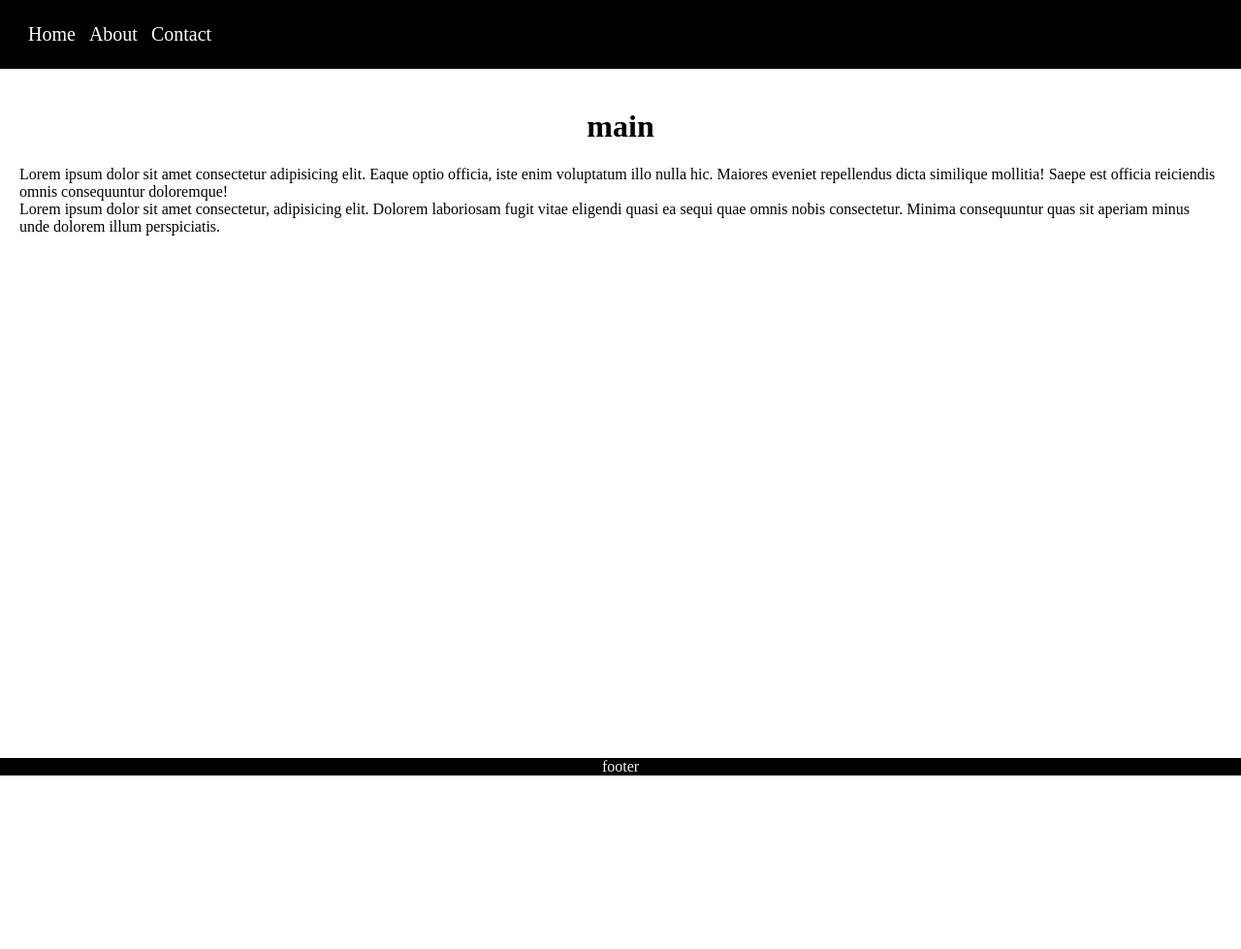
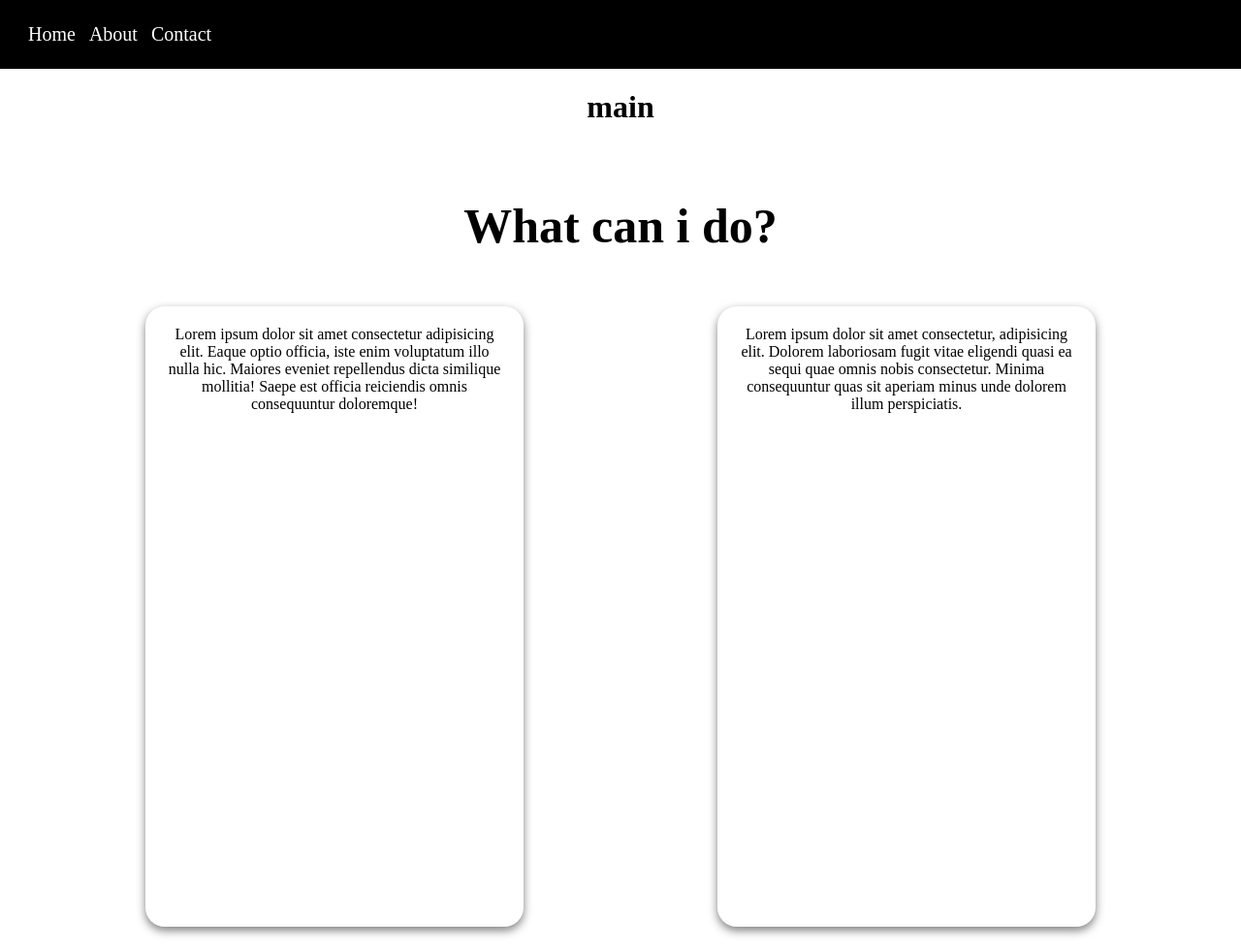
Before and after one commit to zaki0110/portofolio, a plain HTML site: page index.html in a window 1280 px wide. Shown: the top 979 px of the page at 97% size. Before the commit the page ends 800 px from the top, so only its background shows below. Drawn offline with Linux system fonts and the light colour scheme.

Commit message:
update fix content

```diff
--- a/index.html
+++ b/index.html
@@ -16,14 +16,14 @@
     </nav>
 
     <!-- <aside>aside</aside> -->
-    <main>
         <h1>main</h1>
         <div class="service_area">
-            <div class="service">Lorem ipsum dolor sit amet consectetur adipisicing elit. Eaque optio officia, iste enim voluptatum illo nulla hic. Maiores eveniet repellendus dicta similique mollitia! Saepe est officia reiciendis omnis consequuntur doloremque!</div>
-            <div class="service">Lorem ipsum dolor sit amet consectetur, adipisicing elit. Dolorem laboriosam fugit vitae eligendi quasi ea sequi quae omnis nobis consectetur. Minima consequuntur quas sit aperiam minus unde dolorem illum perspiciatis.</div>
-
+            <h1>What can i do?</h1>
+            <div class="service_list">
+                <div class="service">Lorem ipsum dolor sit amet consectetur adipisicing elit. Eaque optio officia, iste enim voluptatum illo nulla hic. Maiores eveniet repellendus dicta similique mollitia! Saepe est officia reiciendis omnis consequuntur doloremque!</div>
+                <div class="service">Lorem ipsum dolor sit amet consectetur, adipisicing elit. Dolorem laboriosam fugit vitae eligendi quasi ea sequi quae omnis nobis consectetur. Minima consequuntur quas sit aperiam minus unde dolorem illum perspiciatis.</div>
+            </div>
         </div>
-    </main>
     <footer>footer</footer>
 </body>
 </html>
--- a/style.css
+++ b/style.css
@@ -2,13 +2,6 @@
 
 body {
     min-height: 100vh;
-    display: grid;
-    grid-template-columns: 1fr;
-    grid-template-rows: auto 1fr auto;
-    grid-template-areas:
-    "navbar navbar"
-    "sidebar main"
-    "sidebar footer";
     padding: 0;
     margin: 0;
 }
@@ -44,11 +37,37 @@ h1{
     text-align: center;
 }
 
-main{
+.service_area{
+    max-width: 1200px;
+    margin: 20px auto;
+    padding: 20px;
+    text-align: center;
+}
+
+.service_area h1{
+    text-align: center;
+    font-size: 50px;
+}
+
+.service_list{
     grid-area: main;
-    justify-content: center; /* Pusatkan konten */
-    align-items: center;
+    place-items: center;
     padding: 20px;
+    text-align: center;
+    display: grid;
+    grid-template-columns: 1fr 1fr;
+    gap: 20px;
+    margin-top: 30px;
+}
+
+.service{
+    background-color: rgba(255, 255, 255, 0.2);
+    padding: 20px;
+    border-radius: 20px;
+    box-shadow: 0 4px 10px rgba(0, 0, 0, 0.5);
+    transition: transform 0.3s, box-shadow 0.3s;
+    width: 350px;
+    height: 600px;
 }
 
 footer{
```
